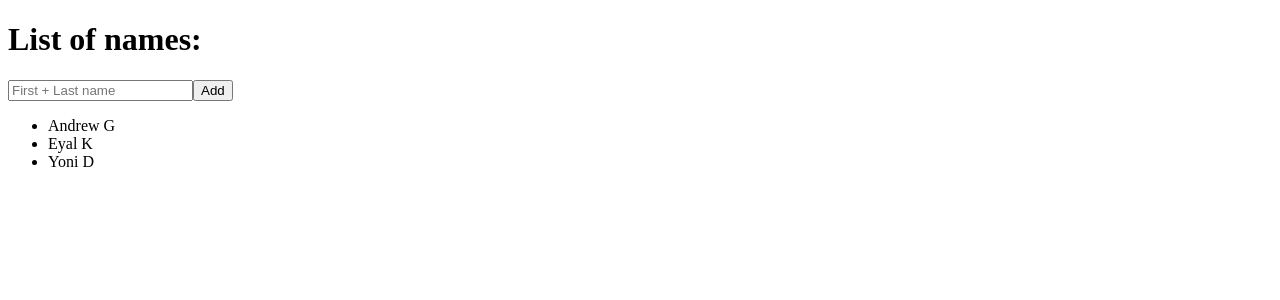
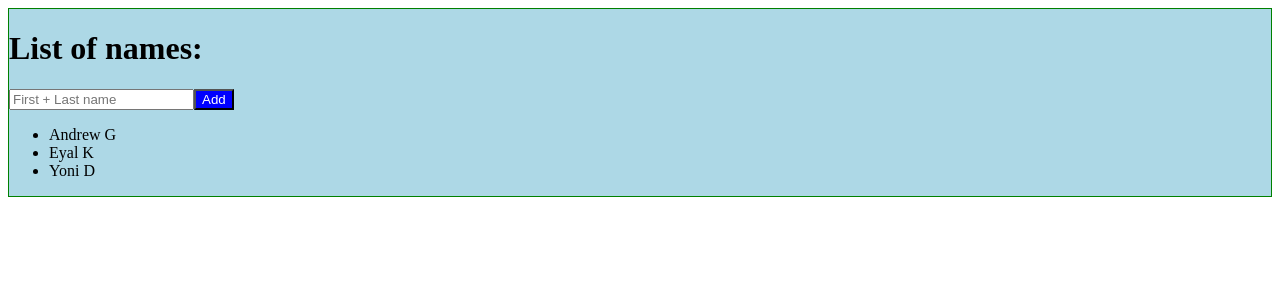
Before and after one commit to yonidavidson/web-practice, a React app: page / in a window 1280 px wide. Shown: the top 300 px of the page. Built offline with nearby package versions, Linux system fonts and the light colour scheme.

Commit message:
add some styling

```diff
--- a/src/app.jsx
+++ b/src/app.jsx
@@ -18,7 +18,7 @@ export default class App extends React.Component {
 
   render() {
     return (
-      <div>
+      <div style={ divStyle }>
         <h1> List of names: </h1>
         <AddName addRecipe={ this.addRecipe.bind(this) }/>
         <Recipes recipes={ this.state.recipes } />
@@ -30,3 +30,8 @@ export default class App extends React.Component {
     this.setState({recipes: this.state.recipes.concat(title)})
   }
 }
+
+const divStyle = {
+  border: '1px solid green',
+  'background-color': 'lightblue'
+};
--- a/src/components/addName.jsx
+++ b/src/components/addName.jsx
@@ -5,7 +5,7 @@ class AddName extends React.Component{
     return(
       <form onSubmit={ this.onSubmit.bind(this)}>
         <input ref="title" type="text" placeholder='First + Last name'/>
-        <button>Add</button>
+        <button style={ buttonStyle }>Add</button>
       </form>
     )
   }
@@ -18,4 +18,11 @@ class AddName extends React.Component{
 
 }
 
+const buttonStyle ={
+  'background-color':'blue',
+   color : 'white'
+
+
+}
+
 export default AddName;
```
